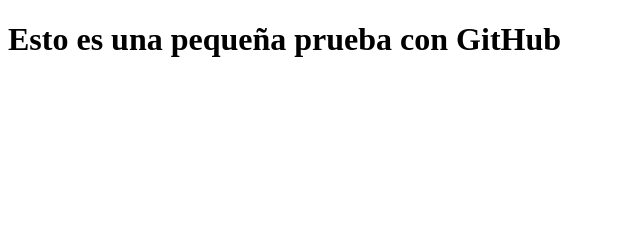
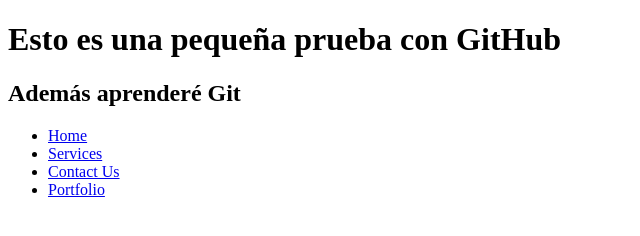
Before and after one commit to SixtoChamorro0509/IceCreamLicious, a plain HTML site: page index.html in a window 1280 px wide. Shown: the whole page, without its empty margins (0-640 px from the left). Drawn offline with Linux system fonts and the light colour scheme.

Commit message:
Se han añadido enlaces de navegación
He añadido enlaces de navegación a la barra de navegación

```diff
--- a/index.html
+++ b/index.html
@@ -7,6 +7,16 @@
 <body>
 
 	<h1>Esto es una pequeña prueba con GitHub</h1>
+	<h2>Además aprenderé Git </h2>
+
+	<nav>
+		<ul>
+			<li><a href="#">Home</a></li>
+			<li><a href="#">Services</a></li>
+			<li><a href="#">Contact Us</a></li>
+			<li><a href="#">Portfolio</a></li>
+		</ul>
+	</nav>
 
 </body>
 </html>
```
